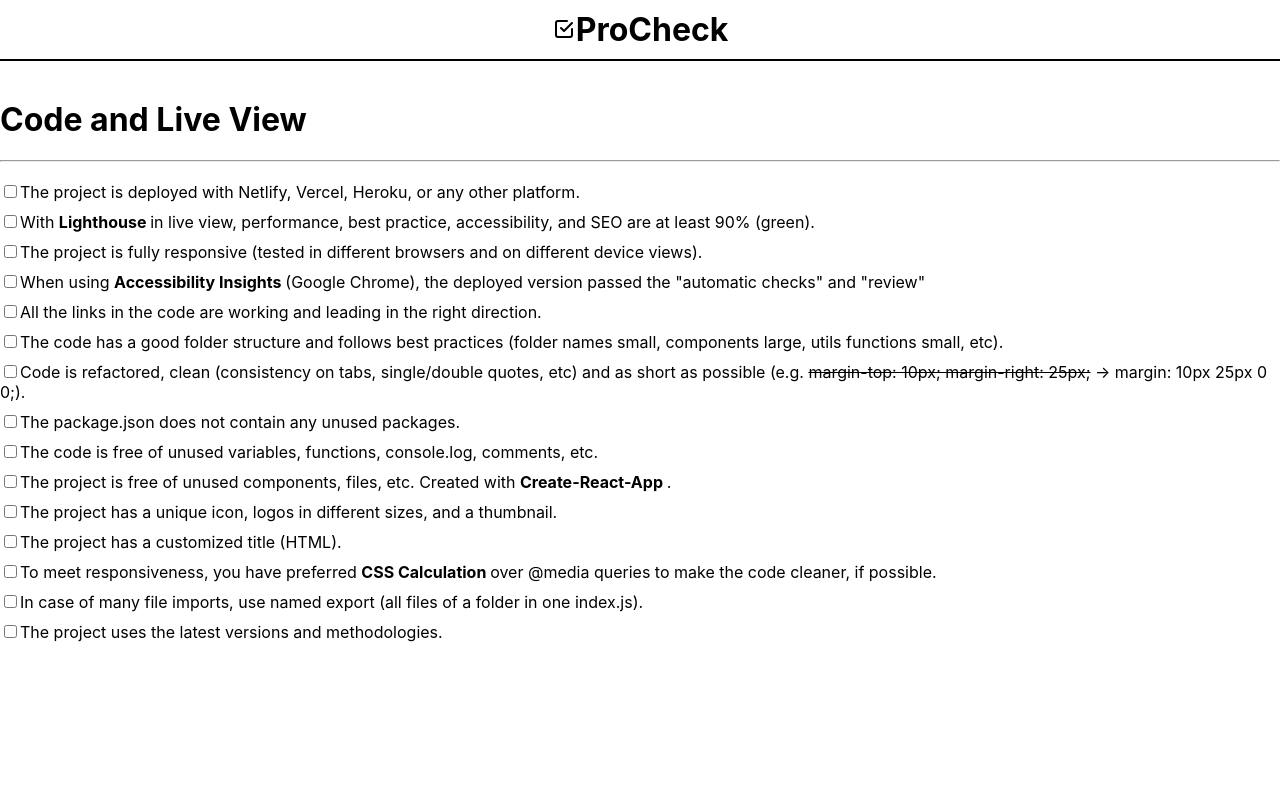
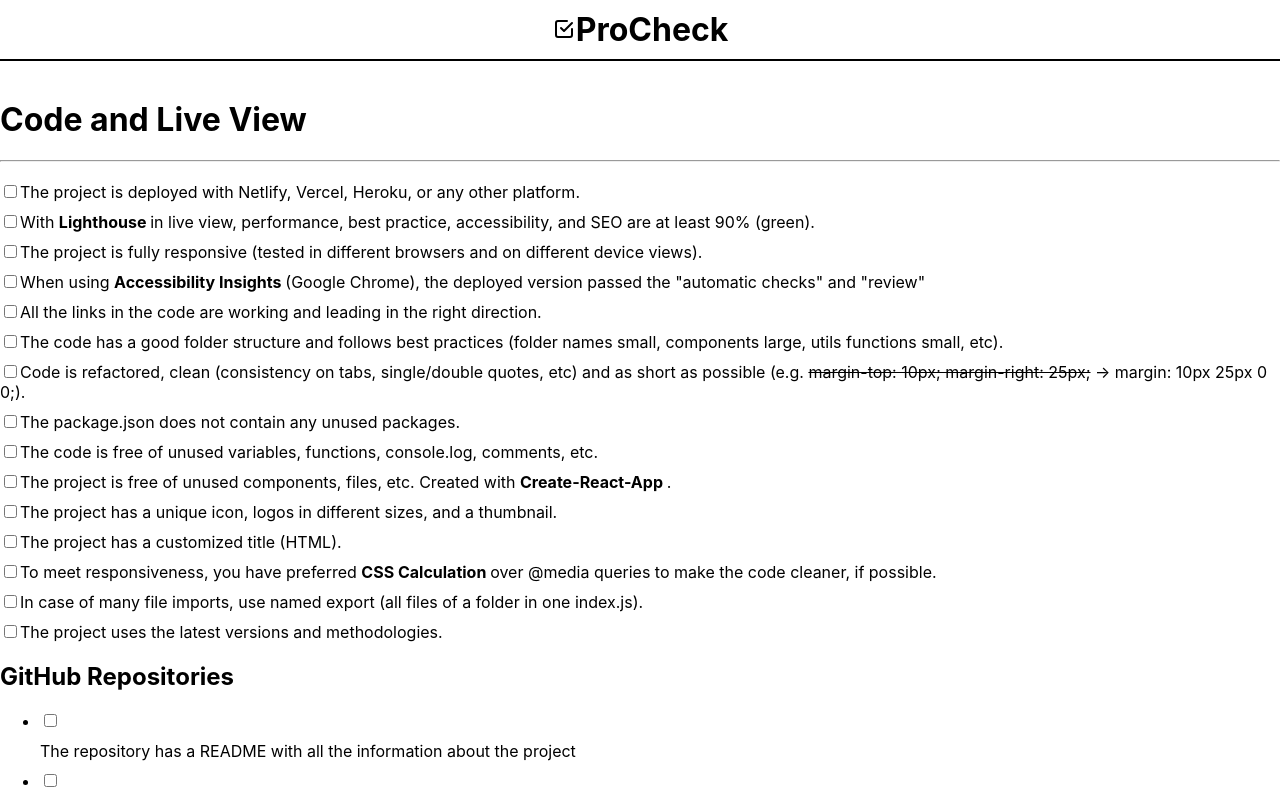
Before and after one commit to YurisCodingClub/pro-check, a React (Create React App) app: page / in a window 1280 px wide. Shown: the top 800 px of the page. Built offline with nearby package versions, Linux system fonts and the light colour scheme.

Commit message:
Imported `GitHub` component

```diff
--- a/src/App.js
+++ b/src/App.js
@@ -1,5 +1,6 @@
 import Header from "./components/Header";
 import Code from "./components/Code";
+import GitHub from "./components/GitHub";
 import "./App.css";
 
 function App() {
@@ -7,6 +8,7 @@ function App() {
         <div className="App">
             <Header />
             <Code />
+            <GitHub />
         </div>
     );
 }
```
